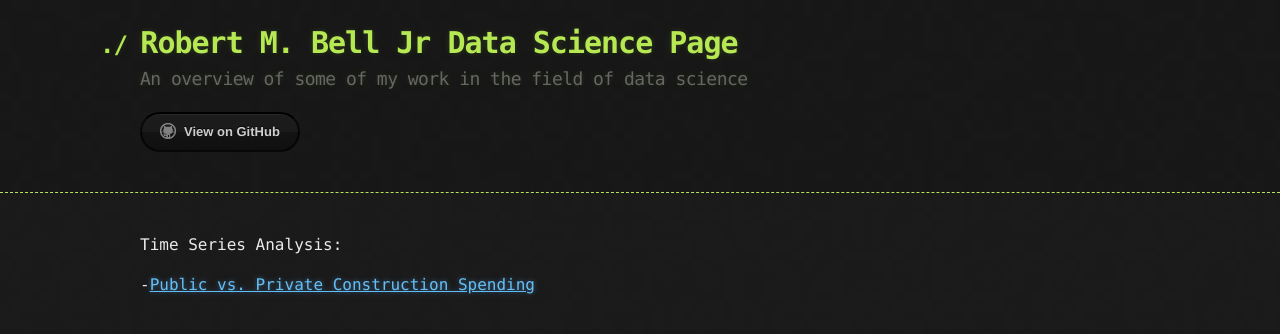
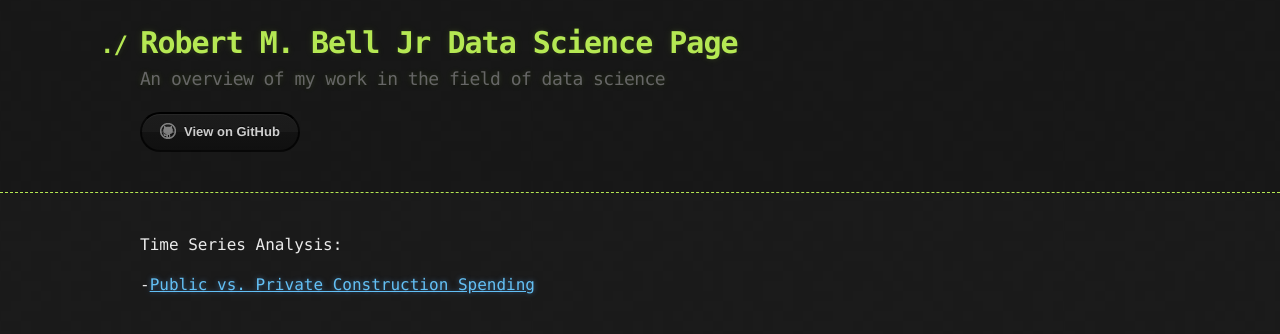
Before and after one commit to robertbell33wp/robertbell33wp.github.io, a Jekyll site: the page built from index.md, in a window 1280 px wide. Shown: the top 334 px of the page. Built offline with Jekyll 4.4.1, drawn with Linux system fonts in a browser that asks for light colours; our own code applies the rules of GitHub Pages for plain Markdown files.

Commit message:
Update _config.yml

```diff
--- a/_config.yml
+++ b/_config.yml
@@ -1,5 +1,5 @@
 title: Robert M. Bell Jr Data Science Page
-description: An overview of some of my work in the field of data science
+description: An overview of my work in the field of data science
 show_downloads: false
 google_analytics:
 theme: jekyll-theme-hacker
```
